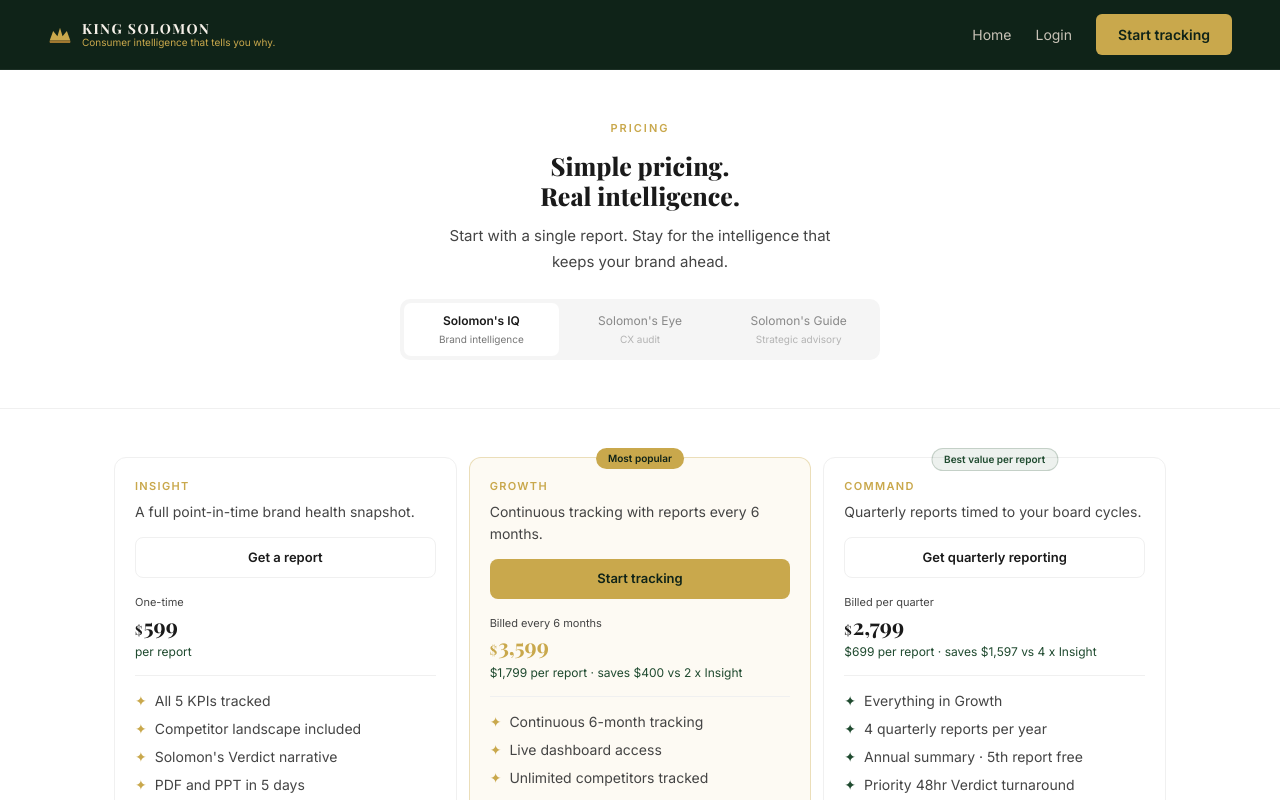
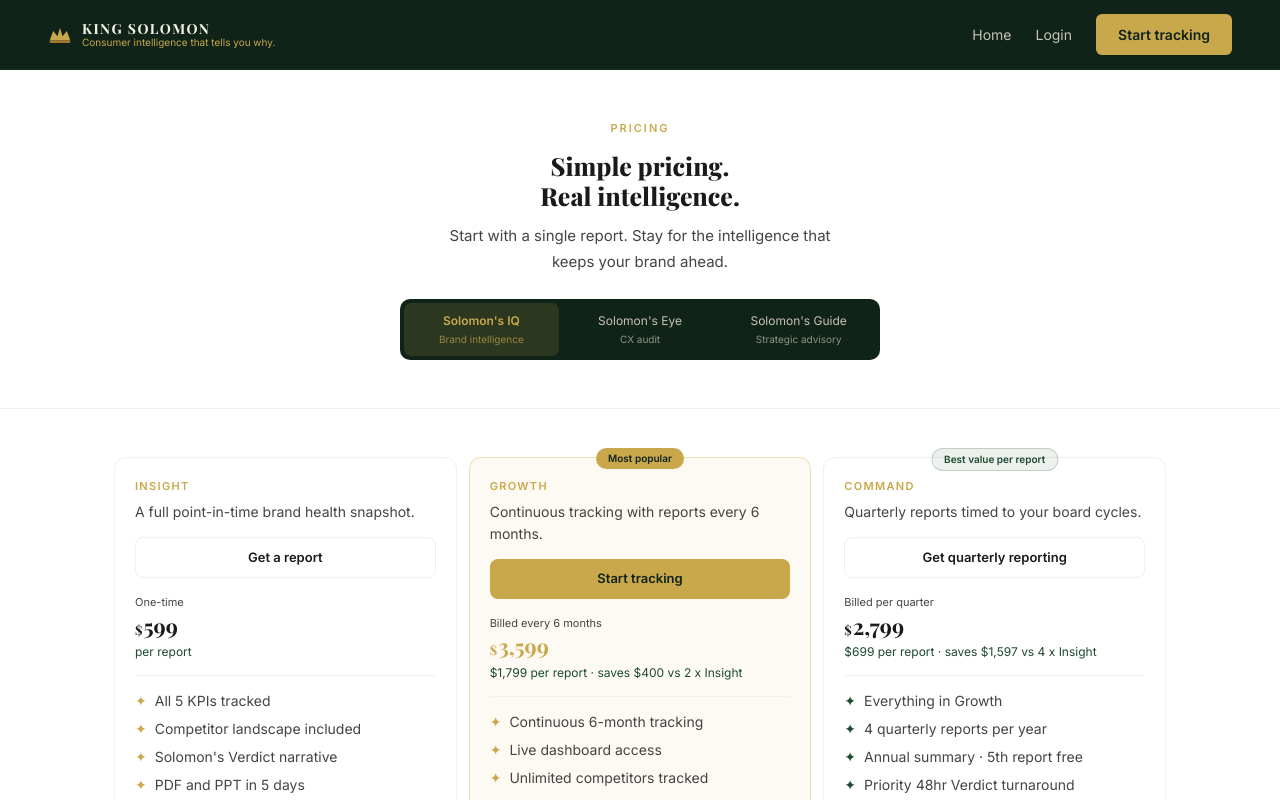
Before and after one commit to rockerrichie-lgtm/kingsolomonhq, a Next.js app in the folder app/: page /pricing in a window 1280 px wide. Shown: the top 800 px of the page. Built offline with nearby package versions, Linux system fonts and the light colour scheme; a web font is replaced by a local one.

Commit message:
fix: pricing tabs dark green background gold active text

```diff
--- a/app/app/pricing/page.tsx
+++ b/app/app/pricing/page.tsx
@@ -12,7 +12,6 @@ const BORDER = '#f0f0f0'
 const MID_GREEN = '#1F4A2F'
 const CARD_BG = '#FDFAF3'
 const PURPLE = '#9F8FEF'
-const GB = 'rgba(255,255,255,0.08)'
 
 function BtnPrimary({ text, plan }: { text: string; plan: string }) {
   const href = plan === 'connect' ? '/connect' : `/checkout?plan=${plan}`
@@ -90,7 +89,6 @@ function IQPricing() {
         <Feat text="PDF and PPT in 5 days" />
         <Feat text="Upgrade credit to Growth" />
       </Card>
-
       <Card featured>
         <Badge text="Most popular" color={DEEP} bg={GOLD} border="none" />
         <Lbl text="Growth" />
@@ -105,9 +103,8 @@ function IQPricing() {
         <Feat text="Month 6 full report PDF and PPT" />
         <Feat text="Campaign attribution tracking" />
       </Card>
-
       <Card>
-        <Badge text="Best value per report" color={MID_GREEN} bg="rgba(31,74,47,0.08)" border={`1px solid rgba(31,74,47,0.2)`} />
+        <Badge text="Best value per report" color={MID_GREEN} bg="rgba(31,74,47,0.08)" border="1px solid rgba(31,74,47,0.2)" />
         <Lbl text="Command" />
         <div style={{fontSize:14,color:BODY_TEXT,marginBottom:14,lineHeight:1.6}}>Quarterly reports timed to your board cycles.</div>
         <BtnGhost text="Get quarterly reporting" plan="command_iq" />
@@ -142,7 +139,6 @@ function EyePricing() {
           <Feat text="Top 5 friction points identified" />
           <Feat text="Delivered in 7 business days" />
         </Card>
-
         <Card featured>
           <Badge text="Most popular" color={DEEP} bg={GOLD} border="none" />
           <Lbl text="Growth" />
@@ -156,9 +152,8 @@ function EyePricing() {
           <Feat text="Friction point resolution tracking" />
           <Feat text="Priority scheduling, 5-day delivery" />
         </Card>
-
         <Card>
-          <Badge text="Best value per audit" color={MID_GREEN} bg="rgba(31,74,47,0.08)" border={`1px solid rgba(31,74,47,0.2)`} />
+          <Badge text="Best value per audit" color={MID_GREEN} bg="rgba(31,74,47,0.08)" border="1px solid rgba(31,74,47,0.2)" />
           <Lbl text="Command" />
           <div style={{fontSize:14,color:BODY_TEXT,marginBottom:14,lineHeight:1.6}}>Quarterly CX audits timed to your business reviews.</div>
           <BtnGhost text="Get quarterly audits" plan="command_eye" />
@@ -194,7 +189,6 @@ function GuidePricing() {
           <Feat text="Session notes and action items" color={PURPLE} />
           <Feat text="Auto-renews quarterly" color={PURPLE} />
         </Card>
-
         <Card featured>
           <Badge text="Most popular" color={DEEP} bg={GOLD} border="none" />
           <Lbl text="Growth" color={PURPLE} />
@@ -208,7 +202,6 @@ function GuidePricing() {
           <Feat text="Campaign, NPD, and brand advisory" color={PURPLE} />
           <Feat text="Deck and document reviews" color={PURPLE} />
         </Card>
-
         <Card>
           <Badge text="Fully embedded" color={PURPLE} bg="rgba(159,143,239,0.08)" border="1px solid rgba(159,143,239,0.2)" />
           <Lbl text="Command" color={PURPLE} />
@@ -292,11 +285,11 @@ export default function PricingPage() {
         <p style={{fontSize:11,fontWeight:600,letterSpacing:'0.18em',textTransform:'uppercase',color:GOLD,marginBottom:14}}>Pricing</p>
         <h1 style={{fontFamily:'Playfair Display,serif',fontSize:25,fontWeight:800,lineHeight:1.2,color:DARK,marginBottom:12}}>Simple pricing.<br/>Real intelligence.</h1>
         <p style={{fontSize:15,color:BODY_TEXT,maxWidth:400,margin:'0 auto 24px',lineHeight:1.75}}>Start with a single report. Stay for the intelligence that keeps your brand ahead.</p>
-        <div style={{display:'flex',gap:4,background:'#f5f5f5',borderRadius:10,padding:4,maxWidth:480,margin:'0 auto'}}>
+        <div style={{display:'flex',gap:4,background:DEEP,borderRadius:10,padding:4,maxWidth:480,margin:'0 auto'}}>
           {([['iq',"Solomon's IQ",'Brand intelligence'],['eye',"Solomon's Eye",'CX audit'],['guide',"Solomon's Guide",'Strategic advisory']] as const).map(([tab,name,sub]) => (
-            <button key={tab} onClick={() => setActiveTab(tab)} style={{flex:1,padding:'9px 10px',borderRadius:7,border:'none',cursor:'pointer',background:activeTab===tab?WHITE:'transparent',color:activeTab===tab?DARK:'#888',fontSize:12,fontWeight:activeTab===tab?600:400,transition:'all 0.15s',display:'flex',flexDirection:'column',alignItems:'center',gap:2,fontFamily:'Inter,sans-serif'}}>
+            <button key={tab} onClick={() => setActiveTab(tab)} style={{flex:1,padding:'9px 10px',borderRadius:7,border:'none',cursor:'pointer',background:activeTab===tab?'rgba(201,168,76,0.15)':'transparent',color:activeTab===tab?GOLD:CREAM_DIM,fontSize:12,fontWeight:activeTab===tab?600:400,transition:'all 0.15s',display:'flex',flexDirection:'column',alignItems:'center',gap:2,fontFamily:'Inter,sans-serif'}}>
               <span>{name}</span>
-              <span style={{fontSize:10,fontWeight:400,opacity:0.6}}>{sub}</span>
+              <span style={{fontSize:10,fontWeight:400,opacity:0.7}}>{sub}</span>
             </button>
           ))}
         </div>
```
